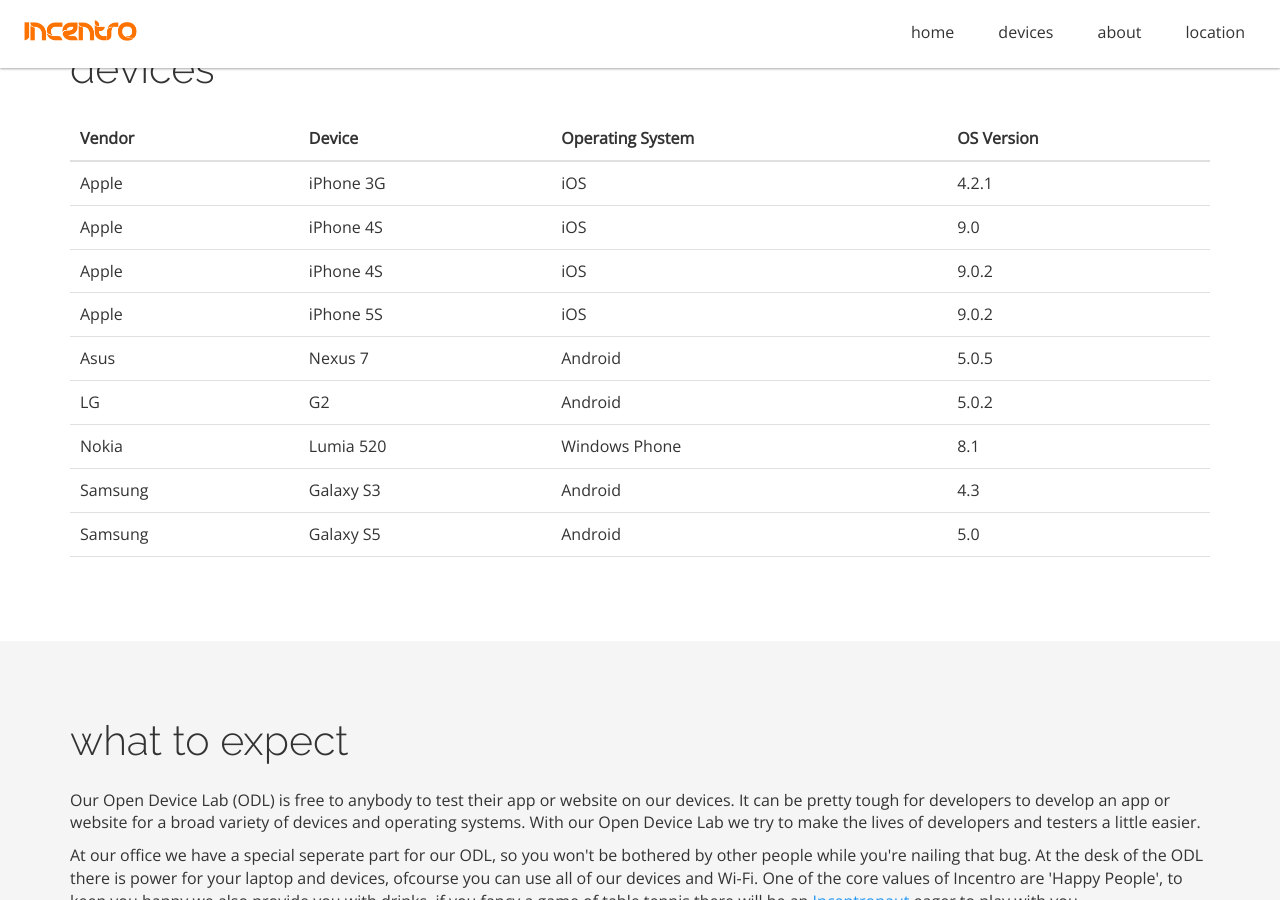
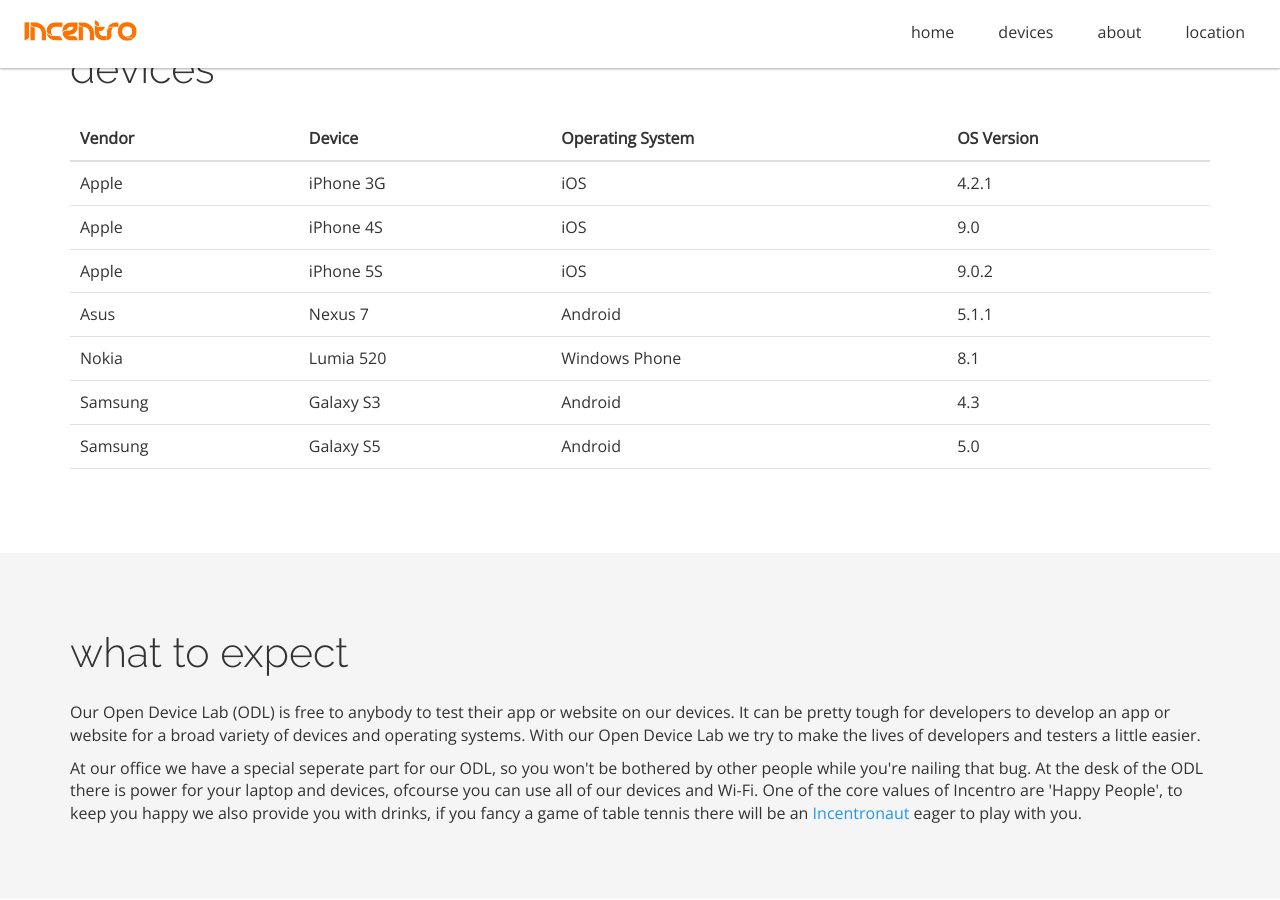
Before and after one commit to incentro/devicelab, a Jekyll site: the page built from index.html, in a window 1280 px wide and 900 px high, scrolled down 745 px. Built offline with Jekyll 4.4.1, drawn with Linux system fonts in a browser that asks for light colours; nearby versions of some CDN libraries; Markdown is read by kramdown in place of the engine named in the settings.

Commit message:
Update devicelist.yml

```diff
--- a/_data/devicelist.yml
+++ b/_data/devicelist.yml
@@ -17,11 +17,12 @@
   os: iOS
   osversion: 9.0
 
-- title: iPhone4S.9.0.2
-  vendor: Apple
-  device: iPhone 4S
-  os: iOS
-  osversion: 9.0.2
+#- title: iPhone4S.9.0.2
+#  vendor: Apple
+#  device: iPhone 4S
+#  os: iOS
+#  osversion: 9.0.2
+# Taken by Pieter
 
 - title: iPhone5S9.0.2
   vendor: Apple
@@ -33,13 +34,7 @@
   vendor: Asus
   device: Nexus 7
   os: Android
-  osversion: 5.0.5
-
-- title: LGG2.5.0.2
-  vendor: LG
-  device: G2
-  os: Android
-  osversion: 5.0.2
+  osversion: 5.1.1
 
 - title: NokiaLumia5208.1
   vendor: Nokia
```
